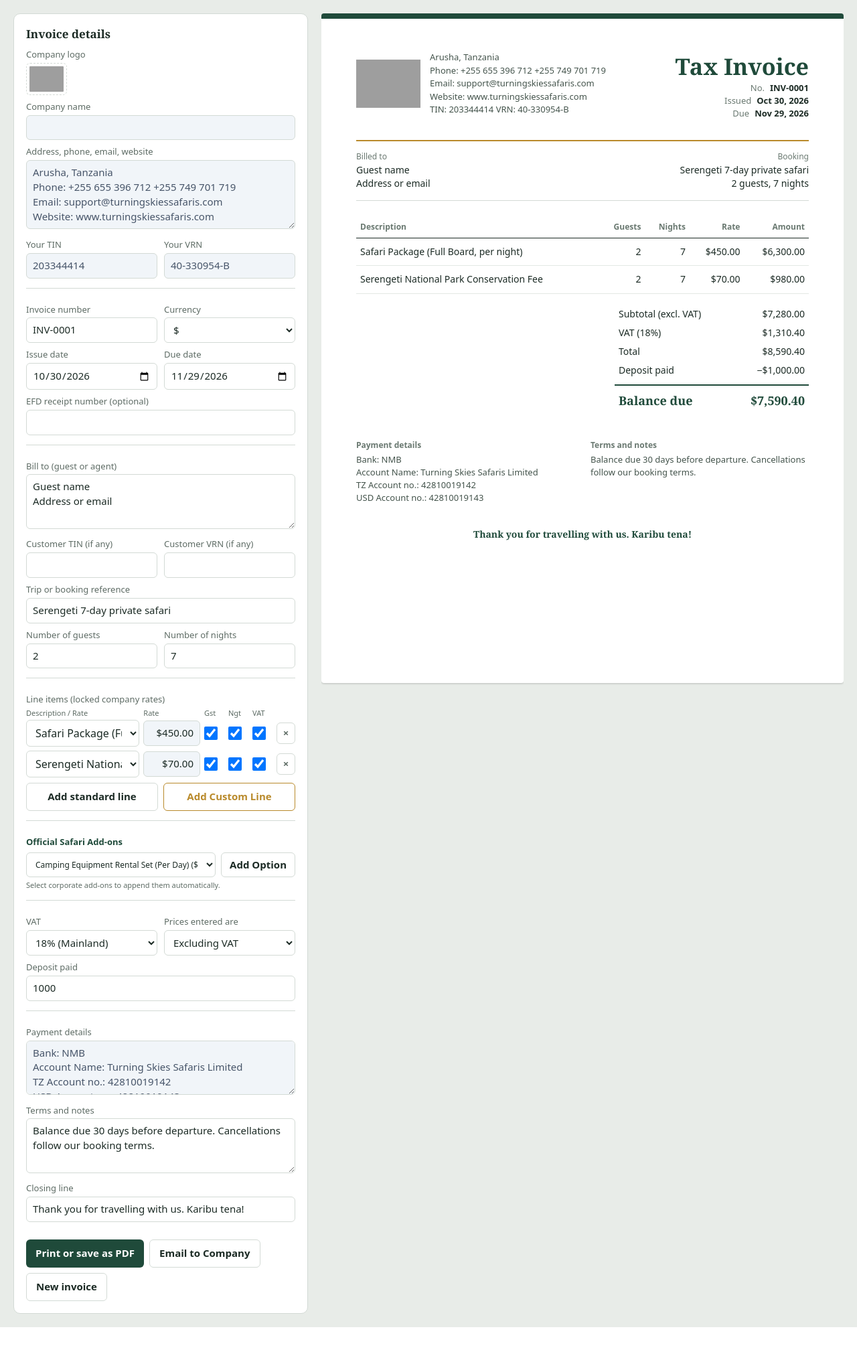
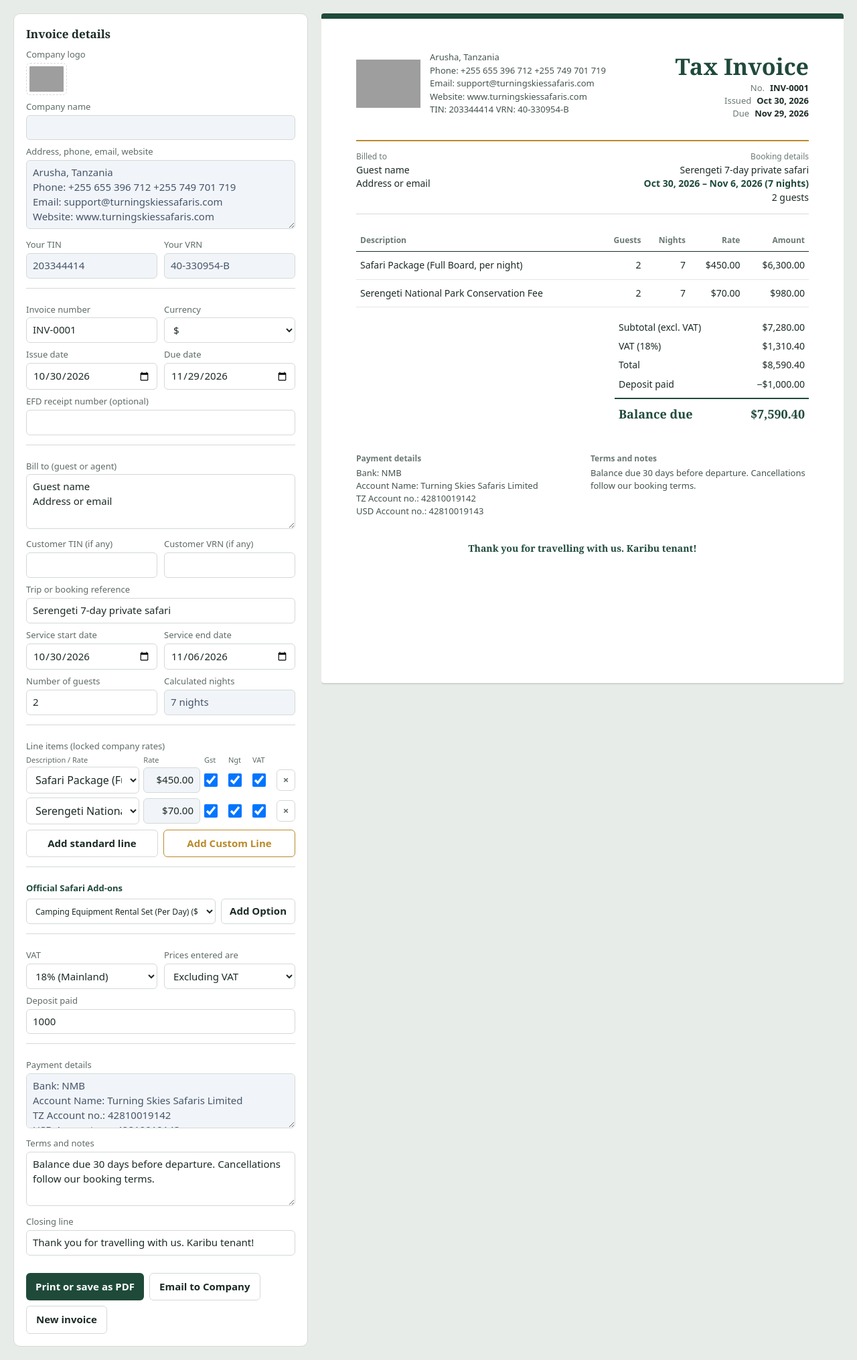
Before and after one commit to Gerold55/Invoice, a Flask app: page /dashboard in a window 1280 px wide. Shown: the whole page at 67% size. Before the commit the page ends 1982 px from the top, so only its background shows below. Run offline with Flask 3, Linux system fonts and the light colour scheme; the visitor is signed in with stand-in values (Sample User, id 1); grey boxes are pictures that could not be loaded.

Commit message:
Update company name and enhance invoice details

```diff
--- a/templates/index.html
+++ b/templates/index.html
@@ -3,10 +3,9 @@
 <head>
 <meta charset="utf-8">
 <meta name="viewport" content="width=device-width, initial-scale=1, viewport-fit=cover">
-<title>Safari Invoice Maker</title>
+<title>Turning Skies Safaris</title>
 <link rel="manifest" href="/manifest.json">
 <script>
-  // Register service worker so PWABuilder detects it instantly
   if ('serviceWorker' in navigator) {
     window.addEventListener('load', () => {
       navigator.serviceWorker.register('/sw.js').catch(err => console.log('SW registration failed: ', err));
@@ -31,8 +30,8 @@ body{margin:0;background:var(--bg);color:var(--ink);font:15px/1.45 "Public Sans"
 @media(max-width:900px){
     .mobile-nav{display:flex}
     .app{grid-template-columns:1fr; padding:10px; gap:10px}
-    .paperWrap{display:none} /* Hidden by default on mobile until preview tab is clicked */
-    input,textarea,select{font-size:16px!important; padding:10px} /* Prevents iOS auto-zoom */
+    .paperWrap{display:none}
+    input,textarea,select{font-size:16px!important; padding:10px}
     button{padding:12px 14px}
 }
 
@@ -92,7 +91,6 @@ th.n,td.n{text-align:right;white-space:nowrap}
 <body>
 <div class="app">
 
-<!-- Mobile Tab Switcher (Visible only on mobile screens) -->
 <div class="mobile-nav noprint">
     <button id="btnEditTab" class="active" onclick="setMobileView('edit')">✏️ Edit Details</button>
     <button id="btnPrevTab" onclick="setMobileView('preview')">👁️ Preview Invoice</button>
@@ -101,7 +99,6 @@ th.n,td.n{text-align:right;white-space:nowrap}
 <div class="panel noprint" id="editPanel">
  <h2>Invoice details</h2>
 
- <!-- LOCKED COMPANY INFORMATION SECTION -->
  <section>
   <label>Company logo</label>
   <div class="logoPick"><img id="logoThumb" alt="Logo preview"></div>
@@ -124,11 +121,21 @@ th.n,td.n{text-align:right;white-space:nowrap}
   <div class="row"><div><label>Issue date</label><input type="date" id="issue"></div><div><label>Due date</label><input type="date" id="due"></div></div>
   <label>EFD receipt number (optional)</label><input id="efd">
  </section>
+
  <section>
   <label>Bill to (guest or agent)</label><textarea id="client" rows="3"></textarea>
   <div class="row"><div><label>Customer TIN (if any)</label><input id="clTin"></div><div><label>Customer VRN (if any)</label><input id="clVrn"></div></div>
   <label id="lTrip">Trip or booking reference</label><input id="trip">
-  <div class="row"><div><label>Number of guests</label><input type="number" id="guests" min="1" step="1"></div><div><label>Number of nights</label><input type="number" id="nights" min="1" step="1"></div></div>
+
+  <!-- SERVICE DATE RANGE & GUESTS -->
+  <div class="row">
+    <div><label>Service start date</label><input type="date" id="startDate"></div>
+    <div><label>Service end date</label><input type="date" id="endDate"></div>
+  </div>
+  <div class="row">
+    <div><label>Number of guests</label><input type="number" id="guests" min="1" step="1"></div>
+    <div><label>Calculated nights</label><input type="text" id="nights" readonly style="background-color: #f1f5f9; cursor: not-allowed; color: #475569;"></div>
+  </div>
  </section>
 
  <section>
@@ -137,18 +144,16 @@ th.n,td.n{text-align:right;white-space:nowrap}
   <div id="items"></div>
   <div style="display: grid; grid-template-columns: 1fr 1fr; gap: 8px; margin-top: 8px;">
       <button class="alt" id="addItem">Add standard line</button>
-      <button class="alt" id="addCustomItem" style="border-color: var(--gold); color: var(--gold);" title="Add one-off custom line (e.g., Airbnb lodging)">Add Custom Line</button>
+      <button class="alt" id="addCustomItem" style="border-color: var(--gold); color: var(--gold);" title="Add custom line">Add Custom Line</button>
   </div>
  </section>
 
- <!-- ADD-ONS SECTION -->
  <section>
   <label style="font-weight: bold; color: var(--brand);">Official Safari Add-ons</label>
   <div style="display: flex; gap: 8px; margin-top: 6px;">
    <select id="addonSelect" style="flex: 1; font-size: 12px;"></select>
    <button class="alt" id="addAddonBtn" style="padding: 7px 12px; white-space: nowrap;">Add Option</button>
   </div>
-  <div style="font-size: 11px; color: var(--mut); margin-top: 4px;">Select corporate add-ons to append them automatically.</div>
  </section>
 
  <section>
@@ -172,7 +177,15 @@ th.n,td.n{text-align:right;white-space:nowrap}
   <div class="brandBlock"><img id="pLogo" alt="Company logo"><div class="co"><b id="pName"></b><span id="pInfo"></span><span id="pIds"></span></div></div>
   <div class="meta"><h1 id="pTitle">Tax Invoice</h1><div><span>No.</span><b id="pNo"></b></div><div><span>Issued</span><b id="pIssue"></b></div><div><span>Due</span><b id="pDue"></b></div><div id="pEfdRow" style="display:none"><span>EFD no.</span><b id="pEfd"></b></div></div>
  </div>
- <div class="bill"><div><div class="k">Billed to</div><p id="pClient"></p></div><div style="text-align:right"><div class="k">Booking</div><p id="pTrip"></p><p id="pGuests"></p></div></div>
+ <div class="bill">
+  <div><div class="k">Billed to</div><p id="pClient"></p></div>
+  <div style="text-align:right">
+   <div class="k">Booking details</div>
+   <p id="pTrip"></p>
+   <p id="pDates" style="font-weight: 600; color: var(--brand);"></p>
+   <p id="pGuests"></p>
+  </div>
+ </div>
  <table><thead><tr><th>Description</th><th class="n">Guests</th><th class="n">Nights</th><th class="n">Rate</th><th class="n">Amount</th></tr></thead><tbody id="pRows"></tbody></table>
  <div class="tot">
   <div><span id="pSubL">Subtotal (excl. VAT)</span><span id="pSub"></span></div>
@@ -188,7 +201,6 @@ th.n,td.n{text-align:right;white-space:nowrap}
 </div>
 
 <script>
-// Mobile View Toggle Controller
 function setMobileView(view) {
     var panel = document.getElementById('editPanel');
     var preview = document.getElementById('previewWrap');
@@ -208,7 +220,6 @@ function setMobileView(view) {
     }
 }
 
-// Ensure proper desktop/mobile display state on window resize
 window.addEventListener('resize', function() {
     if(window.innerWidth > 900) {
         document.getElementById('editPanel').style.display = 'block';
@@ -225,12 +236,14 @@ window.addEventListener('resize', function() {
 });
 
 (function(){
-var KEY="safariInvoiceV1";
+var KEY="safariInvoiceV2";
 var $=function(id){return document.getElementById(id)};
 
 var defaults={
  guests:2,
  nights:7,
+ startDate:today(0),
+ endDate:today(7),
  vat:"18",
  incl:"ex",
  coName:"Turning Skies Safaris Limited",
@@ -255,7 +268,7 @@ var defaults={
  tax:0,
  dep:1000,
  notes:"Balance due 30 days before departure. Cancellations follow our booking terms.",
- thanks:"Thank you for travelling with us. Karibu tena!"
+ thanks:"Thank you for travelling with us. Karibu tenant!"
 };
 
 var S;
@@ -267,7 +280,17 @@ function load(){try{var r=localStorage.getItem(KEY);if(r)return JSON.parse(r)}ca
 function save(){try{localStorage.setItem(KEY,JSON.stringify(S))}catch(e){}}
 function clone(o){return JSON.parse(JSON.stringify(o))}
 
-// Fetch JSON configuration from Flask backend on startup & force override localStorage company data
+function calculateNights() {
+    if($('startDate') && $('endDate') && $('startDate').value && $('endDate').value) {
+        var start = new Date($('startDate').value);
+        var end = new Date($('endDate').value);
+        var diffTime = end - start;
+        var diffDays = Math.ceil(diffTime / (1000 * 60 * 60 * 24));
+        S.nights = diffDays > 0 ? diffDays : 1;
+        $('nights').value = S.nights + (S.nights === 1 ? " night" : " nights");
+    }
+}
+
 fetch('/api/config')
     .then(res => res.json())
     .then(data => {
@@ -284,7 +307,6 @@ fetch('/api/config')
 
             S = load() || clone(defaults);
 
-            // Force override session state with locked configuration values
             S.coName = comp.name;
             S.coInfo = comp.info;
             S.coTin = comp.tin;
@@ -294,6 +316,8 @@ fetch('/api/config')
 
             if(!S.issue) S.issue = today(0);
             if(!S.due) S.due = today(30);
+            if(!S.startDate) S.startDate = today(0);
+            if(!S.endDate) S.endDate = today(7);
 
             fill();
             populateAddonsDropdown();
@@ -301,16 +325,23 @@ fetch('/api/config')
         }
     })
     .catch(err => {
-        console.error("Config load error, falling back to local defaults:", err);
         S = load() || clone(defaults);
         if(!S.issue) S.issue = today(0);
         if(!S.due) S.due = today(30);
+        if(!S.startDate) S.startDate = today(0);
+        if(!S.endDate) S.endDate = today(7);
         fill();
         render();
     });
 
-var fields=["guests","nights","vat","incl","coTin","coVrn","clTin","clVrn","efd","coName","coInfo","invNo","cur","issue","due","client","trip","pay","notes","thanks"];
-function fill(){fields.forEach(function(f){if($(f))$(f).value=S[f]});$("dep").value=S.dep;items();}
+var fields=["guests","vat","incl","coTin","coVrn","clTin","clVrn","efd","coName","coInfo","invNo","cur","issue","due","client","trip","pay","notes","thanks","startDate","endDate"];
+function fill(){
+    fields.forEach(function(f){if($(f))$(f).value=S[f]});
+    $("dep").value=S.dep;
+    calculateNights();
+    items();
+}
+
 function money(n){return S.cur+(Number(n)||0).toLocaleString(undefined,{minimumFractionDigits:2,maximumFractionDigits:2})}
 function fd(s){if(!s)return"";var p=s.split("-");var d=new Date(p[0],p[1]-1,p[2]);return d.toLocaleDateString(undefined,{day:"numeric",month:"short",year:"numeric"})}
 
@@ -319,7 +350,7 @@ function items(){
  S.items.forEach(function(it,i){
   if (it.custom) {
       h+='<div class="item" style="grid-template-columns: 2fr 1fr 30px 30px 30px 28px; gap:6px; margin-bottom:6px; align-items:center;">' +
-         '<input data-i="'+i+'" data-k="d" value="'+esc(it.d)+'" style="font-size:16px;" placeholder="Custom description (e.g., Airbnb lodging)">' +
+         '<input data-i="'+i+'" data-k="d" value="'+esc(it.d)+'" style="font-size:16px;" placeholder="Custom description">' +
          '<input data-i="'+i+'" data-k="r" type="number" min="0" step="0.01" value="'+it.r+'" style="text-align:right; font-size:16px;" placeholder="Rate">' +
          '<input type="checkbox" data-i="'+i+'" data-k="pg"'+(it.pg?' checked':'')+' title="Multiply by guests">' +
          '<input type="checkbox" data-i="'+i+'" data-k="pn"'+(it.pn?' checked':'')+' title="Multiply by nights">' +
@@ -373,7 +404,7 @@ $("addAddonBtn").addEventListener("click", function(){
         d: chosenAddon,
         r: addonPrice,
         pg: false,
-        pn: false,
+        pn: true,
         v: true,
         custom: false
     });
@@ -391,9 +422,20 @@ function render(){
  lg.src = th.src = logoUrl;
  lg.style.display = th.style.display = "block";
 
- var gt=[];if(+S.guests>0)gt.push(S.guests+(+S.guests===1?" guest":" guests"));if(+S.nights>0)gt.push(S.nights+(+S.nights===1?" night":" nights"));$("pGuests").textContent=gt.join(", ");
+ calculateNights();
+ var gt=[];
+ if(+S.guests>0) gt.push(S.guests+(+S.guests===1?" guest":" guests"));
+ $("pGuests").textContent=gt.join(", ");
+
+ if(S.startDate && S.endDate) {
+     $("pDates").textContent = fd(S.startDate) + " – " + fd(S.endDate) + " (" + S.nights + (S.nights === 1 ? " night" : " nights") + ")";
+ } else {
+     $("pDates").textContent = S.nights + (S.nights === 1 ? " night" : " nights");
+ }
+
  $("pNo").textContent=S.invNo;$("pIssue").textContent=fd(S.issue);$("pDue").textContent=fd(S.due);
  var cids=[];if(S.clTin)cids.push("TIN: "+S.clTin);if(S.clVrn)cids.push("VRN: "+S.clVrn);$("pClient").textContent=S.client+(cids.length?"\n"+cids.join("   "):"");var ids=[];if(S.coTin)ids.push("TIN: "+S.coTin);if(S.coVrn)ids.push("VRN: "+S.coVrn);$("pIds").textContent=ids.length?"\n"+ids.join("   "):"";$("pEfdRow").style.display=S.efd?"":"none";$("pEfd").textContent=S.efd;$("pTrip").textContent=S.trip;
+
  var sub=0,tb=0,rows="";
  S.items.forEach(function(it){var g=+S.guests||0,ng=+S.nights||0,a=(+it.r||0)*(it.pg?g:1)*(it.pn?ng:1);sub+=a;if(it.v!==false)tb+=a;rows+="<tr><td>"+esc(it.d)+'</td><td class="n">'+(it.pg?g:"–")+'</td><td class="n">'+(it.pn?ng:"–")+'</td><td class="n">'+money(it.r)+'</td><td class="n">'+money(a)+"</td></tr>"});
  $("pRows").innerHTML=rows;
@@ -407,8 +449,10 @@ function render(){
 
 fields.forEach(function(f){if($(f))$(f).addEventListener("input",function(){
     if(["coName","coInfo","coTin","coVrn","pay"].includes(f)) return;
-    S[f]=$(f).value;render()
-})});
+    S[f]=$(f).value;
+    if(f === 'startDate' || f === 'endDate') calculateNights();
+    render()
+});});
 
 $("dep").addEventListener("input",function(){S.dep=$("dep").value;render()});
 
@@ -448,14 +492,13 @@ $("addItem").addEventListener("click",function(){
 });
 
 $("addCustomItem").addEventListener("click", function(){
-    S.items.push({d: "", r: 0, pg: false, pn: false, v: true, custom: true});
+    S.items.push({d: "", r: 0, pg: false, pn: true, v: true, custom: true});
     items();
     render();
 });
 
 $("print").addEventListener("click",function(){window.print()});
 
-// --- EMAIL TO COMPANY HANDLER ---
 $("emailCo").addEventListener("click", function(){
     var btn = $("emailCo"), oText = btn.textContent;
     btn.textContent = "Sending...";
@@ -489,7 +532,7 @@ $("emailCo").addEventListener("click", function(){
 
 $("newInv").addEventListener("click",function(){
  var m=/^(.*?)(\d+)$/.exec(S.invNo||""),next=m?m[1]+String(+m[2]+1).padStart(m[2].length,"0"):"INV-0001";
- S.invNo=next;S.issue=today(0);S.due=today(30);S.client=defaults.client;S.trip="";S.items=[{d:Object.keys(LOCKED_PRICES)[0]||"",r:450,pg:true,pn:true,v:true,custom:false}];S.dep=0;fill();render()});
+ S.invNo=next;S.issue=today(0);S.due=today(30);S.startDate=today(0);S.endDate=today(7);S.client=defaults.client;S.trip="";S.items=[{d:Object.keys(LOCKED_PRICES)[0]||"",r:450,pg:true,pn:true,v:true,custom:false}];S.dep=0;fill();render()});
 
 })();
 </script>
```
